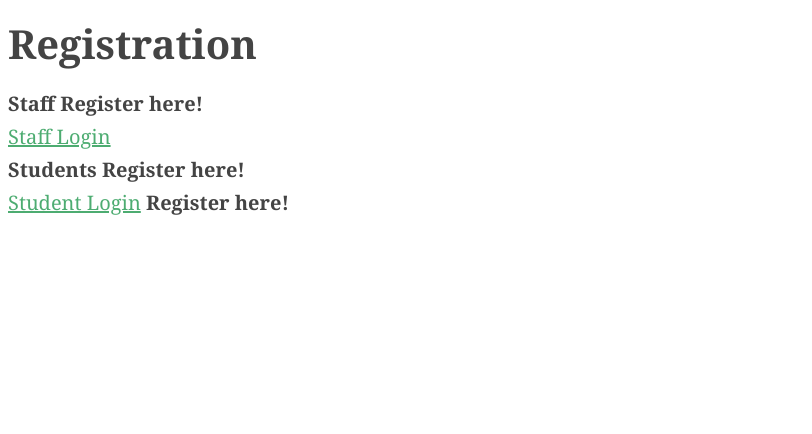
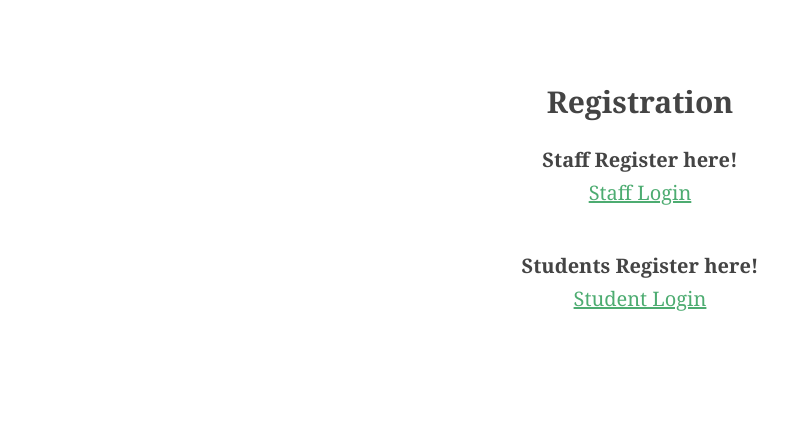
Before and after one commit to R-Hollywood/-Noodle, a Django app: page /noodle/register/ in a window 1280 px wide. Shown: the part 103-537 px from the top of the page, without its empty margins (0-812 px from the left). Run offline with Django 3.2, Linux system fonts and the light colour scheme.

Commit message:
Testing templates

```diff
--- a/noodle/urls.py
+++ b/noodle/urls.py
@@ -9,5 +9,5 @@ urlpatterns = [
     url(r'^register/staff',views.registerStaff,name='registerStaff'),
 	url(r'^register/student',views.registerStudent,name='registerStudent'),
     url(r'teachhome/',views.teachhome, name='teachhome'),
-    url(r'teachhome/add_assessmentt',views.add_assessment, name='add_assessment'),
+    url(r'teachhome/add_assessment',views.add_assessment, name='add_assessment'),
         ]
--- a/noodle/views.py
+++ b/noodle/views.py
@@ -10,7 +10,7 @@ from datetime import datetime
 
 
 def home(request):
-	request.session.set_test_cookie()
+
 	subject_list = Subject.objects
 	course_list = Course.objects
 	context_dict = {'subject': subject_list, 'course': course_list}
@@ -21,7 +21,10 @@ def home(request):
 def teachhome(request):
 	context_dict = {}
 	return render(request,'noodle/teachhome.html', context_dict)
-
+@login_required
+def studenthome(request):
+	context_dict = {}
+	return render(request,'noodle/teachhome.html', context_dict)
 @login_required
 def show_subject(request, subject_name_slug):
 	context_dict = {}
--- a/templates/noodle/base.html
+++ b/templates/noodle/base.html
@@ -25,7 +25,7 @@
 					{% else %}
 					<ul>
 						<li><a href="{% url 'noodle:login' %}">Login</a></li>
-						<li><a href="{% url 'noodle:register' %}">Register</a></li>
+						<li><a href="{% url 'registration_register' %}">Register</a></li>
 					</ul>
 					{% endif %}
 				</nav>
@@ -34,9 +34,5 @@
 	</div>
 	{% block body_block %}
 	{% endblock %}
-
-	{% if user.is_authenticated %}
-
-	{% endif %}
 	</body>
 	</html>
--- a/templates/noodle/register.html
+++ b/templates/noodle/register.html
@@ -1,20 +1,25 @@
 {% extends 'noodle/base.html'%}
 {% load staticfiles %}
-
 	{% block title_block %}
 		Registration
 	{% endblock %}
+
 	{% block body_block %}
+	<center>
+	<section id="main" class="wrapper">
+		<div class="container">
 		<h1>Registration</h1>
 		{% if registered %}
 			<h2>Thank you for Registering with Noodle.</h2>
 			<a href="{% url 'home' %}">Return to the homepage</a><br />
 		{% else %}
-			<strong>Staff Register here!</strong><br />
-			<a href="{% url 'noodle:registerStaff' %}">Staff Login</a><br />
-			<strong>Students Register here!</strong><br />
-			<a href="{% url 'noodle:registerStudent' %}">Student Login</a>
+			<p><strong>Staff Register here!</strong><br />
+			<a href="{% url 'noodle:registerStaff' %}">Staff Login</a></p>
+			<p><strong>Students Register here!</strong><br />
+			<a href="{% url 'noodle:registerStudent' %}">Student Login</a></p>
 
-			<strong>Register here!</strong><br />
 		{% endif %}
+		</div>
+		</section>
+		</center>
 	{% endblock %}
--- a/templates/noodle/registerStaff.html
+++ b/templates/noodle/registerStaff.html
@@ -1,7 +1,5 @@
 {% extends 'noodle/base.html' %}
 {% load staticfiles %}
-
-
 
 	{% block title_block %}
 	{% endblock %}
@@ -9,6 +7,7 @@
 	{% block body_block %}
 	<form id="UserForm" method="post" action="{% url 'noodle:registerStaff' %}" enctype="multipart/form.data">
 		{% csrf_token %}
+
 		{{ UserForm.as_p}}
 		{{StaffUserProfileForm.as_p}}
 
--- a/templates/noodle/registerStudent.html
+++ b/templates/noodle/registerStudent.html
@@ -6,10 +6,12 @@
 	{% block title_block %}
 	{% endblock %}
 
+	<center>
 	{% block body_block %}
-	<form id="UserForm" method="post" action="{% url 'noodle:registerStudent' %}" enctype="multipart/form.data">
+	<form id="StudentUserProfileForm" method="post" action="{% url 'noodle:registerStudent' %}" enctype="multipart/form.data">
 		{% csrf_token %}
-		{{ UserForm.as_p}}
+		{{ form.as_p}}
 		{{StudentUserProfileForm.as_p}}
 		<input type="submit" name="submit" value="Register" />
 	{% endblock %}
+	</center>
--- a/templates/noodle/teachhome.html
+++ b/templates/noodle/teachhome.html
@@ -7,6 +7,9 @@
 	{% endblock %}
 
 	{% block body_block %}
+<section id="main" class="wrapper">
+	<div class="container">
+
 	<div id="align-left">
 		<header id="header">
 			Options
@@ -25,4 +28,6 @@
 		<!-- INSERT JAVASCRIPT HERE-->
 		</nav>
 	</div>
+	</div>
+	</section>
 	{% endblock %}
```
Also changed, not shown: templates/registration/registration_form.html (+8 -1 lines), db.sqlite3, noodle/migrations/0007_auto_20170317_1326.py (added), 3 other files.
